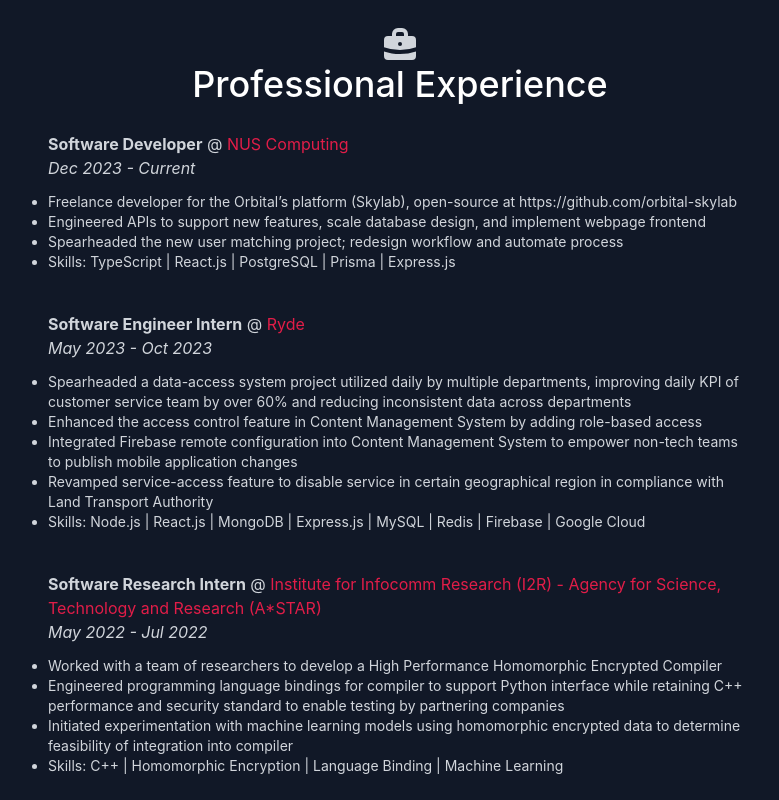
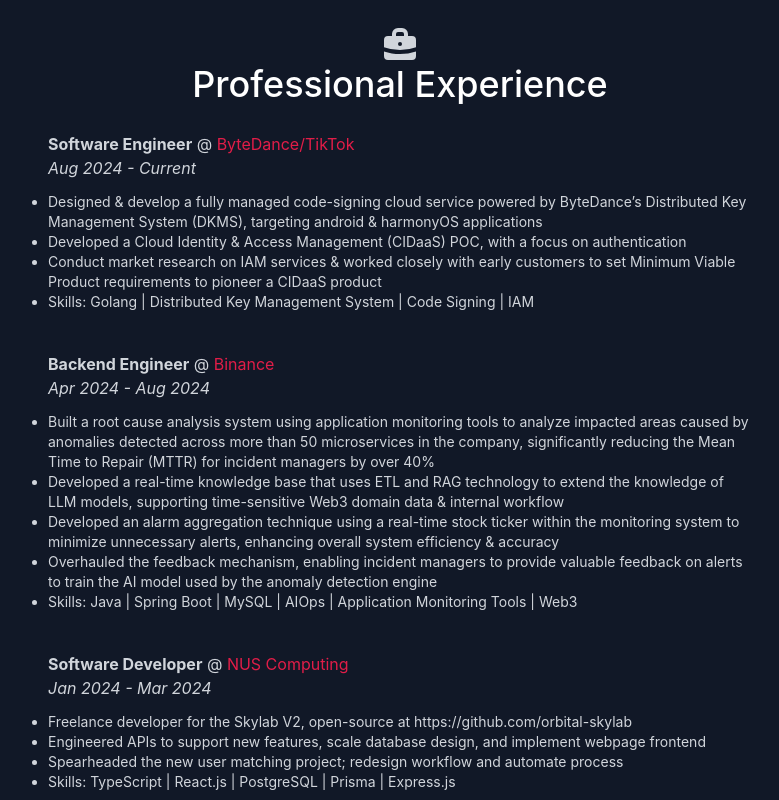
Before and after one commit to ngyida/ngyida.github.io, a React (Create React App) app: page / in a window 1280 px wide. Shown: the part 800-1600 px from the top of the page, without its empty margins (240-1019 px from the left). Built offline with nearby package versions, Linux system fonts and the light colour scheme.

Commit message:
update work experience

```diff
--- a/src/data.js
+++ b/src/data.js
@@ -49,19 +49,44 @@
 
 export const main_work_data = [
   {
+    title: "Software Engineer",
+    company: "ByteDance/TikTok",
+    startDate: "Aug 2024",
+    endDate: "Current",
+    descriptions: [
+      "Designed & develop a fully managed code-signing cloud service powered by ByteDance’s Distributed Key Management System (DKMS), targeting android & harmonyOS applications",
+      "Developed a Cloud Identity & Access Management (CIDaaS) POC, with a focus on authentication",
+      "Conduct market research on IAM services & worked closely with early customers to set Minimum Viable Product requirements to pioneer a CIDaaS product",
+      "Skills: Golang | Distributed Key Management System | Code Signing | IAM"
+    ]
+  },
+  {
+    title: "Backend Engineer",
+    company: "Binance",
+    startDate: "Apr 2024",
+    endDate: "Aug 2024",
+    descriptions: [
+      "Built a root cause analysis system using application monitoring tools to analyze impacted areas caused by anomalies detected across more than 50 microservices in the company, significantly reducing the Mean Time to Repair (MTTR) for incident managers by over 40%",
+      "Developed a real-time knowledge base that uses ETL and RAG technology to extend the knowledge of LLM models, supporting time-sensitive Web3 domain data & internal workflow",
+      "Developed an alarm aggregation technique using a real-time stock ticker within the monitoring system to minimize unnecessary alerts, enhancing overall system efficiency & accuracy",
+      "Overhauled the feedback mechanism, enabling incident managers to provide valuable feedback on alerts to train the AI model used by the anomaly detection engine",
+      "Skills: Java | Spring Boot | MySQL | AIOps | Application Monitoring Tools | Web3"
+    ]
+  },
+  {
       title: "Software Developer",
       company: "NUS Computing",
-      startDate: "Dec 2023",
-      endDate: "Current",
+      startDate: "Jan 2024",
+      endDate: "Mar 2024",
       descriptions: [
-        "Freelance developer for the Orbital’s platform (Skylab), open-source at https://github.com/orbital-skylab",
+        "Freelance developer for the Skylab V2, open-source at https://github.com/orbital-skylab",
         "Engineered APIs to support new features, scale database design, and implement webpage frontend",
         "Spearheaded the new user matching project; redesign workflow and automate process",
         "Skills: TypeScript | React.js | PostgreSQL | Prisma | Express.js"
       ]
   },
   {
-      title: "Software Engineer Intern",
+      title: "Software Engineer",
       company: "Ryde",
       startDate: "May 2023",
       endDate: "Oct 2023",
@@ -74,7 +99,7 @@
       ]
   },
   {
-      title: "Software Research Intern",
+      title: "Software Researcher",
       company: "Institute for Infocomm Research (I2R) - Agency for Science, Technology and Research (A*STAR)",
       startDate: "May 2022",
       endDate: "Jul 2022",
```
